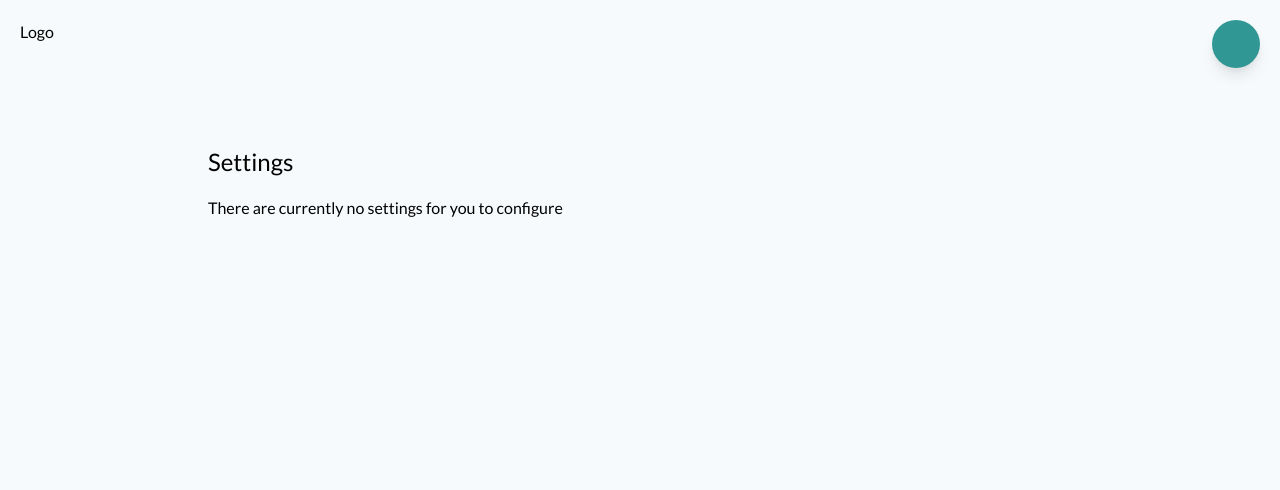
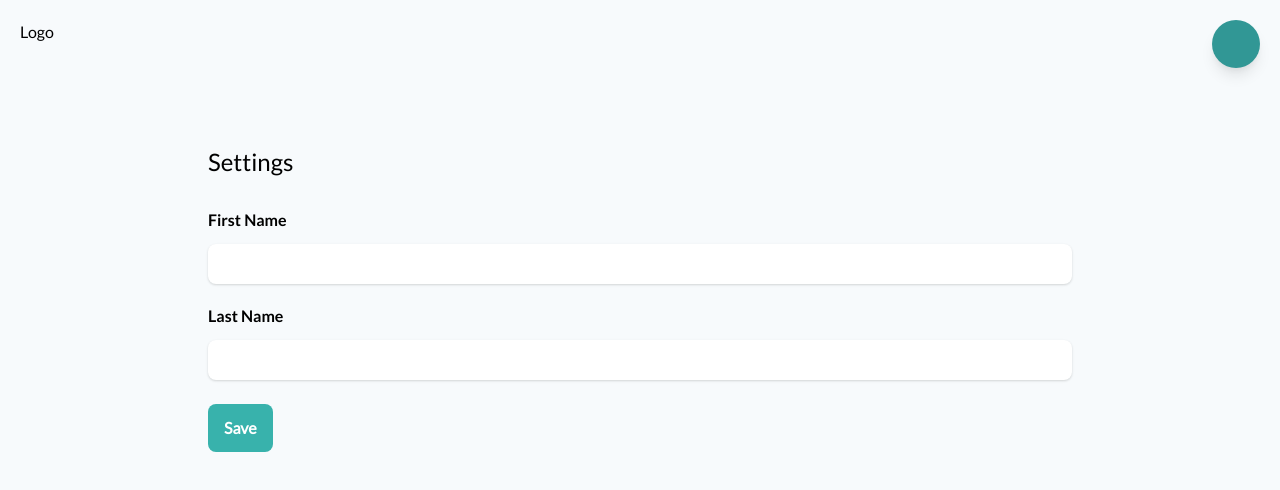
Before and after one commit to jacobhammerle/note-taking-app, a Vue app: page /settings in a window 1280 px wide. Shown: the top 490 px of the page. Built offline with nearby package versions, Linux system fonts and the light colour scheme; no server answers; sample sign-in values are in the browser's storage.

Commit message:
add some basic user settings to settings page

```diff
--- a/src/components/Settings.vue
+++ b/src/components/Settings.vue
@@ -4,17 +4,50 @@
             Settings
         </div>
         <div>
-            There are currently no settings for you to configure
+            <form @submit.prevent="userSettings">
+                <div>
+                    <label class="block py-3 lato-bold">First Name</label>
+                    <input class="w-full outline-none shadow rounded-lg p-2 mb-2" type="text" name="firstName" v-model="firstName" />
+                </div>
+
+                <div>
+                    <label class="block py-3 lato-bold">Last Name</label>
+                    <input class="w-full outline-none shadow rounded-lg p-2 mb-2" type="text" name="lastName" v-model="lastName" />
+                </div>
+
+                <div>
+                    <Btn class="mt-4">Save</Btn>
+                </div>
+                <div class="text-red-500 py-4" v-if="feedback">{{ feedback }}</div>
+            </form>
         </div>
     </div>
 </template>
 
 <script>
+import db from '@/firebase/init'
+import firebase from 'firebase'
+import Btn from '@/components/common/Btn'
 export default {
     name: 'settings',
+    components: {
+        Btn
+    },
     data() {
         return {
-
+            firstName: null,
+            lastName: null,
+            feedback: null
+        }
+    },
+    methods: {
+        userSettings(){
+            db.collection('users').doc(firebase.auth().currentUser.email).set({
+                    firstName: this.firstName,
+                    lastName: this.lastName
+                }).catch(err => {
+                    console.log(err)
+                })
         }
     }
 }
```
Also changed, not shown: 6 other files (tests, documents, lock files or other folders).
